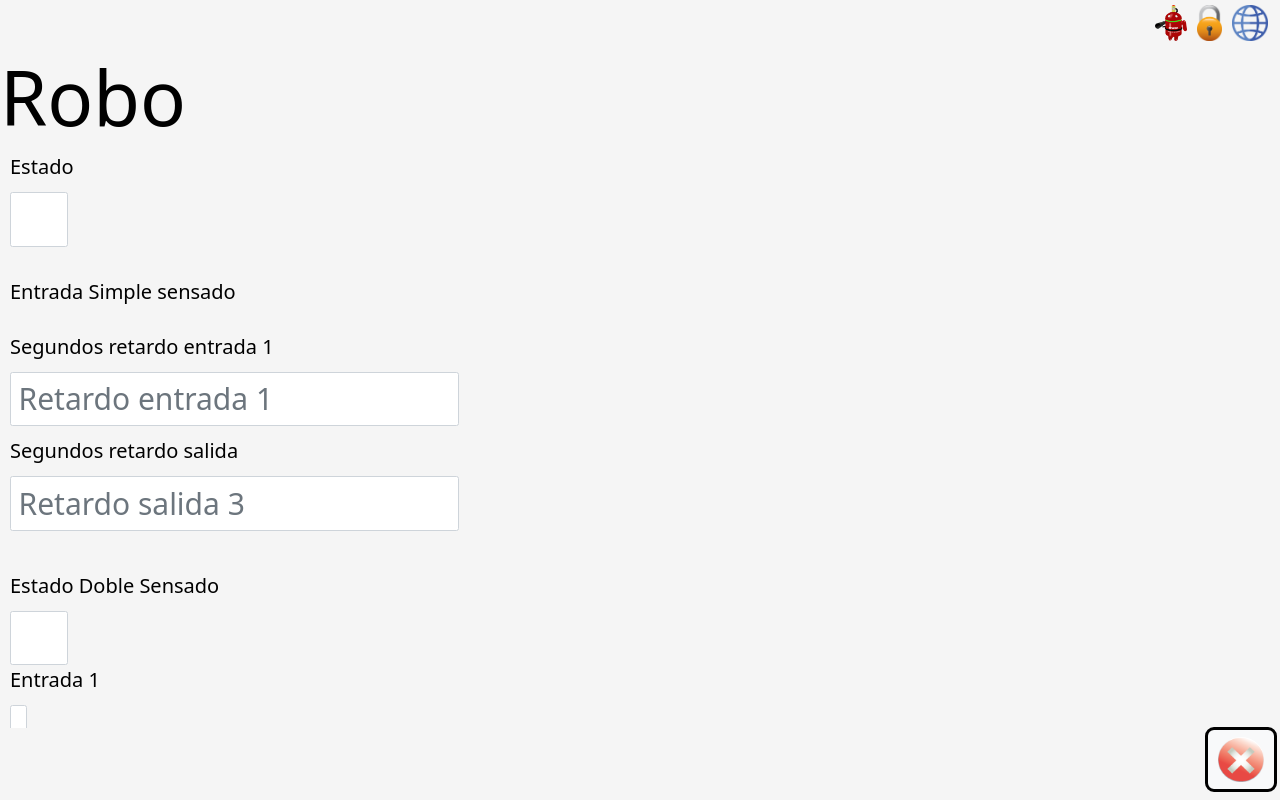
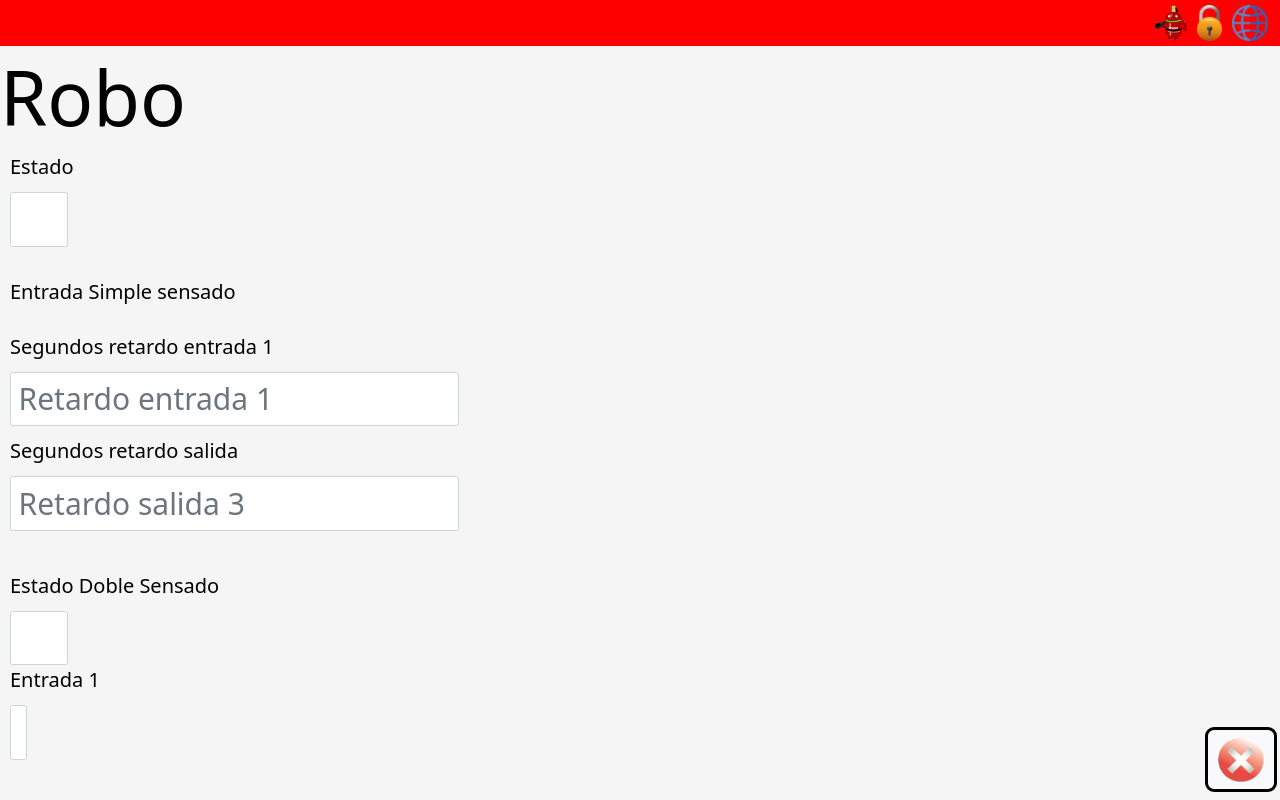
Before and after one commit to martinm2001/SCRUM_EFAISA, a website: page public/robo.html in a window 1280 px wide. Drawn offline with Linux system fonts and the light colour scheme; no server answers.

Commit message:
Update style.css

```diff
--- a/public/css/style.css
+++ b/public/css/style.css
@@ -547,13 +547,13 @@ img.img-fluid {
 }
 
 .barraestado {
-    background-color: whitesmoke;
+    background-color: rgb(255, 0, 0);
     padding: 0;
 }
 
 .contenedorprinc {
     position: relative;
-    height: 75%;
+    height: 80%;
     margin-right: 1rem;
     margin-left: 1rem;
 }
```
